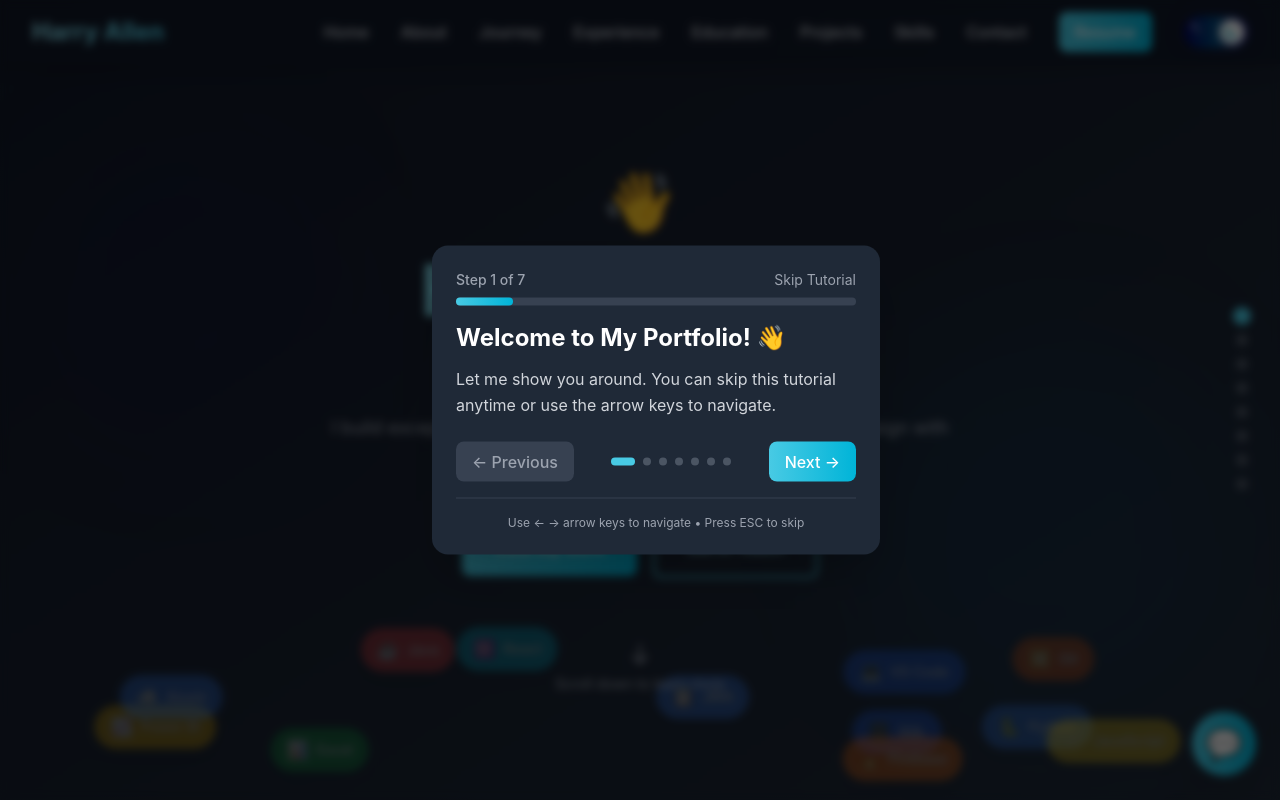
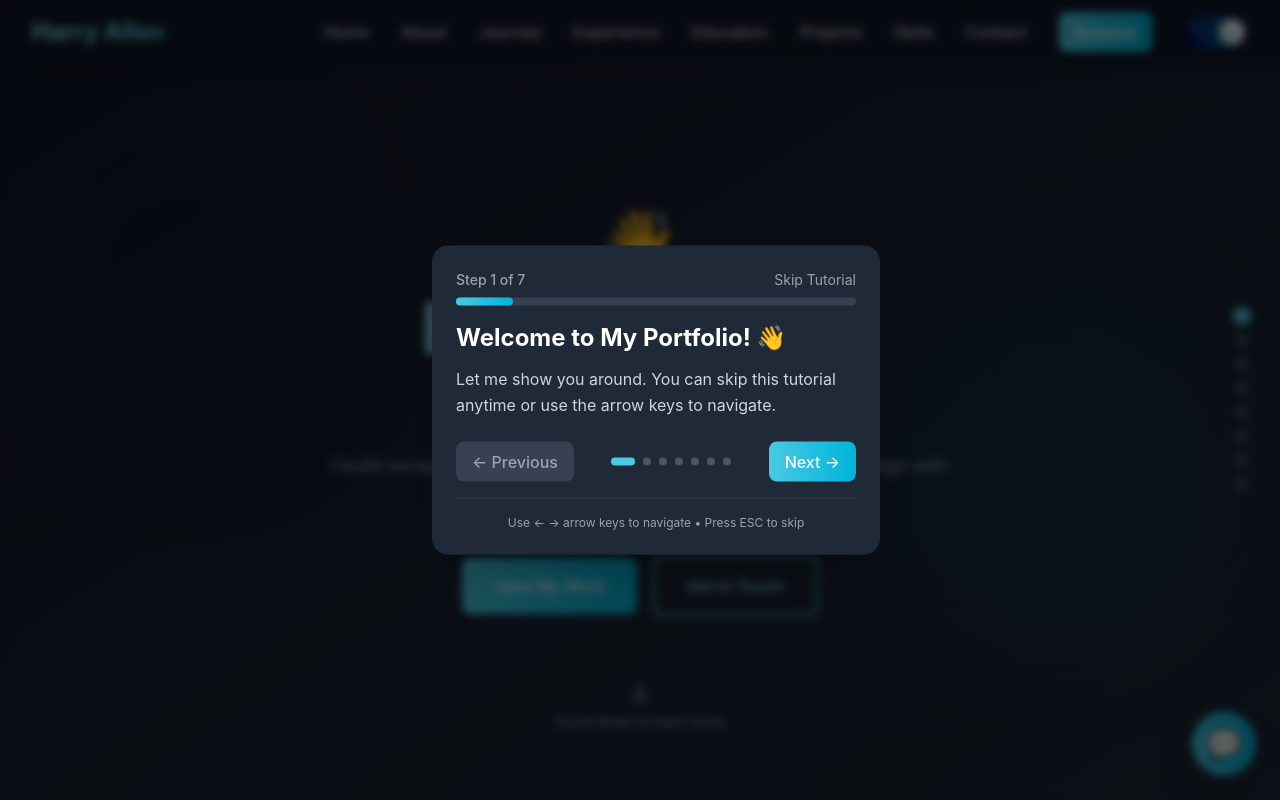
Before and after one commit to harryallenp1/portfolio-website, a React (Create React App) app: page / in a window 1280 px wide. Both pictures are taken after a click on the button "Enter Portfolio". Built offline with nearby package versions, Linux system fonts and the light colour scheme; the HTML template or start-up script is replaced by a standard one.

Commit message:
Implement smooth continuous scrolling and remove floating skills background

```diff
--- a/src/App.js
+++ b/src/App.js
@@ -13,7 +13,6 @@ import Footer from './components/Footer';
 import IntroPage from './components/IntroPage';
 import Chatbot from './components/Chatbot';
 import Tutorial from './components/Tutorial';
-import FloatingSkills from './components/FloatingSkills';
 import ResumePage from './pages/ResumePage';
 
 function App() {
@@ -21,7 +20,6 @@ function App() {
   const [showIntro, setShowIntro] = useState(true);
   const [showTutorial, setShowTutorial] = useState(false);
   const [currentPage, setCurrentPage] = useState(0);
-  const [isTransitioning, setIsTransitioning] = useState(false);
 
   useEffect(() => {
     if (darkMode) {
@@ -33,80 +31,33 @@ function App() {
 
   const HomePage = () => {
 
-    const handlePageChange = useCallback((newPage) => {
-      if (isTransitioning || newPage === currentPage || newPage < 0 || newPage >= 8) {
-        return;
+    const handlePageChange = useCallback((sectionId) => {
+      const element = document.getElementById(sectionId);
+      const scrollContainer = document.getElementById('scroll-container');
+
+      if (element && scrollContainer) {
+        const elementPosition = element.offsetTop;
+        const offsetPosition = elementPosition - 80; // Account for navbar (64px) + some padding
+
+        scrollContainer.scrollTo({
+          top: offsetPosition,
+          behavior: 'smooth'
+        });
       }
-
-      setIsTransitioning(true);
-      setCurrentPage(newPage);
-
-      setTimeout(() => {
-        setIsTransitioning(false);
-      }, 500);
-    }, [isTransitioning, currentPage]);
+    }, []);
 
     const pages = [
-      { component: <Hero onNavigate={handlePageChange} />, name: 'Hero' },
-      { component: <About />, name: 'About' },
-      { component: <Journey />, name: 'My Journey' },
-      { component: <Experience />, name: 'Experience' },
-      { component: <Education />, name: 'Education' },
-      { component: <Projects />, name: 'Projects' },
-      { component: <Skills />, name: 'Skills' },
-      { component: <Contact />, name: 'Contact' },
+      { component: <Hero onNavigate={handlePageChange} />, name: 'Hero', id: 'hero' },
+      { component: <About />, name: 'About', id: 'about' },
+      { component: <Journey />, name: 'My Journey', id: 'journey' },
+      { component: <Experience />, name: 'Experience', id: 'experience' },
+      { component: <Education />, name: 'Education', id: 'education' },
+      { component: <Projects />, name: 'Projects', id: 'projects' },
+      { component: <Skills />, name: 'Skills', id: 'skills' },
+      { component: <Contact />, name: 'Contact', id: 'contact' },
     ];
 
-    // Wheel event handler with scroll threshold
-    useEffect(() => {
-      let lastScrollTime = 0;
-      const SCROLL_THRESHOLD = 30; // Lower threshold for more responsive scrolling
 
-      const handleWheel = (e) => {
-        const scrollIntensity = Math.abs(e.deltaY);
-
-        // If scroll is gentle (below threshold), allow normal scrolling within page
-        if (scrollIntensity < SCROLL_THRESHOLD) {
-          return; // Don't prevent default, allow internal scrolling
-        }
-
-        // Hard scroll detected - change page
-        e.preventDefault();
-
-        const now = Date.now();
-        if (now - lastScrollTime < 600) return; // Reduced throttle for smoother feel
-
-        lastScrollTime = now;
-
-        if (e.deltaY > 0 && currentPage < pages.length - 1) {
-          handlePageChange(currentPage + 1);
-        } else if (e.deltaY < 0 && currentPage > 0) {
-          handlePageChange(currentPage - 1);
-        }
-      };
-
-      const handleKeyDown = (e) => {
-        if (e.key === 'ArrowDown' || e.key === 'PageDown') {
-          e.preventDefault();
-          if (currentPage < pages.length - 1) {
-            handlePageChange(currentPage + 1);
-          }
-        } else if (e.key === 'ArrowUp' || e.key === 'PageUp') {
-          e.preventDefault();
-          if (currentPage > 0) {
-            handlePageChange(currentPage - 1);
-          }
-        }
-      };
-
-      window.addEventListener('wheel', handleWheel, { passive: false });
-      window.addEventListener('keydown', handleKeyDown);
-
-      return () => {
-        window.removeEventListener('wheel', handleWheel);
-        window.removeEventListener('keydown', handleKeyDown);
-      };
-    }, [currentPage, pages.length, handlePageChange]);
 
     return (
       <>
@@ -119,9 +70,6 @@ function App() {
 
         <div className={`min-h-screen transition-colors duration-300 ${darkMode ? 'dark' : ''}`}>
           <div className="bg-gradient-to-br from-gray-50 to-gray-100 dark:from-gray-900 dark:to-gray-800 text-gray-900 dark:text-gray-100 h-screen overflow-hidden relative">
-            {/* Floating Skills Background */}
-            <FloatingSkills isSkillsPage={currentPage === 6} isIntroPage={showIntro} />
-
             {!showIntro && (
               <Navbar
                 darkMode={darkMode}
@@ -137,8 +85,7 @@ function App() {
               {pages.map((page, index) => (
                 <button
                   key={index}
-                  onClick={() => handlePageChange(index)}
-                  disabled={isTransitioning}
+                  onClick={() => handlePageChange(page.id)}
                   className={`w-3 h-3 rounded-full transition-all duration-300 ${
                     currentPage === index
                       ? 'bg-navy-900 dark:bg-dark-accent scale-150'
@@ -150,25 +97,28 @@ function App() {
             </div>
           )}
 
-          {/* Current Page with Animation */}
+          {/* Scrollable Container */}
           <div
-            key={currentPage}
-            className="h-screen w-full absolute top-0 left-0 transition-all duration-700 ease-out overflow-y-auto relative z-10"
+            id="scroll-container"
+            className="h-screen w-full overflow-y-auto overflow-x-hidden scroll-smooth"
             style={{
-              transform: isTransitioning ? 'translateY(-100%)' : 'translateY(0)',
-              opacity: isTransitioning ? 0 : 1,
-              paddingTop: showIntro ? '0' : '64px', // Space for navbar only when not on intro
+              paddingTop: showIntro ? '0' : '64px',
+              scrollBehavior: 'smooth',
             }}
           >
-            {pages[currentPage].component}
+            {pages.map((page, index) => (
+              <section
+                key={index}
+                id={page.id}
+                className="min-h-screen w-full"
+              >
+                {page.component}
+              </section>
+            ))}
+
+            {/* Footer */}
+            <Footer />
           </div>
-
-          {/* Footer on last page */}
-          {currentPage === pages.length - 1 && (
-            <div className="absolute bottom-0 w-full">
-              <Footer />
-            </div>
-          )}
         </div>
 
         {/* AI Chatbot - Only show when not on intro */}
--- a/src/components/FloatingSkills.js
+++ b/src/components/FloatingSkills.js
@@ -5,19 +5,52 @@ const FloatingSkills = ({ isSkillsPage, isIntroPage }) => {
   const skillRefs = useRef([]);
 
   const skills = [
-    { name: 'Python', color: 'bg-blue-500', icon: '🐍' },
-    { name: 'JavaScript', color: 'bg-yellow-400', icon: '⚡' },
-    { name: 'React', color: 'bg-cyan-500', icon: '⚛️' },
-    { name: 'Java', color: 'bg-red-500', icon: '☕' },
-    { name: 'SQL', color: 'bg-blue-600', icon: '🗄️' },
-    { name: 'Excel', color: 'bg-green-600', icon: '📊' },
-    { name: 'Power BI', color: 'bg-yellow-500', icon: '📈' },
-    { name: 'Azure', color: 'bg-blue-500', icon: '☁️' },
-    { name: 'Git', color: 'bg-orange-600', icon: '🔀' },
-    { name: 'Firebase', color: 'bg-orange-500', icon: '🔥' },
-    { name: 'VS Code', color: 'bg-blue-600', icon: '💻' },
-    { name: 'JIRA', color: 'bg-blue-500', icon: '📋' },
+    { name: 'Python', color: 'bg-blue-500' },
+    { name: 'JavaScript', color: 'bg-yellow-400' },
+    { name: 'React', color: 'bg-cyan-500' },
+    { name: 'Java', color: 'bg-red-500' },
+    { name: 'SQL', color: 'bg-blue-600' },
+    { name: 'Excel', color: 'bg-green-600' },
+    { name: 'Power BI', color: 'bg-yellow-500' },
+    { name: 'Azure', color: 'bg-blue-500' },
+    { name: 'Git', color: 'bg-orange-600' },
+    { name: 'Firebase', color: 'bg-orange-500' },
+    { name: 'VS Code', color: 'bg-blue-600' },
+    { name: 'JIRA', color: 'bg-blue-500' },
   ];
+
+  const getSkillIcon = (skillName) => {
+    const iconProps = { className: "w-5 h-5", fill: "currentColor", viewBox: "0 0 24 24" };
+
+    switch(skillName) {
+      case 'Python':
+        return <svg {...iconProps}><path d="M14.25.18l.9.2.73.26.59.3.45.32.34.34.25.34.16.33.1.3.04.26.02.2-.01.13V8.5l-.05.63-.13.55-.21.46-.26.38-.3.31-.33.25-.35.19-.35.14-.33.1-.3.07-.26.04-.21.02H8.77l-.69.05-.59.14-.5.22-.41.27-.33.32-.27.35-.2.36-.15.37-.1.35-.07.32-.04.27-.02.21v3.06H3.17l-.21-.03-.28-.07-.32-.12-.35-.18-.36-.26-.36-.36-.35-.46-.32-.59-.28-.73-.21-.88-.14-1.05-.05-1.23.06-1.22.16-1.04.24-.87.32-.71.36-.57.4-.44.42-.33.42-.24.4-.16.36-.1.32-.05.24-.01h.16l.06.01h8.16v-.83H6.18l-.01-2.75-.02-.37.05-.34.11-.31.17-.28.25-.26.31-.23.38-.2.44-.18.51-.15.58-.12.64-.1.71-.06.77-.04.84-.02 1.27.05zm-6.3 1.98l-.23.33-.08.41.08.41.23.34.33.22.41.09.41-.09.33-.22.23-.34.08-.41-.08-.41-.23-.33-.33-.22-.41-.09-.41.09zm13.09 3.95l.28.06.32.12.35.18.36.27.36.35.35.47.32.59.28.73.21.88.14 1.04.05 1.23-.06 1.23-.16 1.04-.24.86-.32.71-.36.57-.4.45-.42.33-.42.24-.4.16-.36.09-.32.05-.24.02-.16-.01h-8.22v.82h5.84l.01 2.76.02.36-.05.34-.11.31-.17.29-.25.25-.31.24-.38.2-.44.17-.51.15-.58.13-.64.09-.71.07-.77.04-.84.01-1.27-.04-1.07-.14-.9-.2-.73-.25-.59-.3-.45-.33-.34-.34-.25-.34-.16-.33-.1-.3-.04-.25-.02-.2.01-.13v-5.34l.05-.64.13-.54.21-.46.26-.38.3-.32.33-.24.35-.2.35-.14.33-.1.3-.06.26-.04.21-.02.13-.01h5.84l.69-.05.59-.14.5-.21.41-.28.33-.32.27-.35.2-.36.15-.36.1-.35.07-.32.04-.28.02-.21V6.07h2.09l.14.01zm-6.47 14.25l-.23.33-.08.41.08.41.23.33.33.23.41.08.41-.08.33-.23.23-.33.08-.41-.08-.41-.23-.33-.33-.23-.41-.08-.41.08z"/></svg>;
+      case 'JavaScript':
+        return <svg {...iconProps}><path d="M0 0h24v24H0V0zm22.034 18.276c-.175-1.095-.888-2.015-3.003-2.873-.736-.345-1.554-.585-1.797-1.14-.091-.33-.105-.51-.046-.705.15-.646.915-.84 1.515-.66.39.12.75.42.976.9 1.034-.676 1.034-.676 1.755-1.125-.27-.42-.404-.601-.586-.78-.63-.705-1.469-1.065-2.834-1.034l-.705.089c-.676.165-1.32.525-1.71 1.005-1.14 1.291-.811 3.541.569 4.471 1.365 1.02 3.361 1.244 3.616 2.205.24 1.17-.87 1.545-1.966 1.41-.811-.18-1.26-.586-1.755-1.336l-1.83 1.051c.21.48.45.689.81 1.109 1.74 1.756 6.09 1.666 6.871-1.004.029-.09.24-.705.074-1.65l.046.067zm-8.983-7.245h-2.248c0 1.938-.009 3.864-.009 5.805 0 1.232.063 2.363-.138 2.711-.33.689-1.18.601-1.566.48-.396-.196-.597-.466-.83-.855-.063-.105-.11-.196-.127-.196l-1.825 1.125c.305.63.75 1.172 1.324 1.517.855.51 2.004.675 3.207.405.783-.226 1.458-.691 1.811-1.411.51-.93.402-2.07.397-3.346.012-2.054 0-4.109 0-6.179l.004-.056z"/></svg>;
+      case 'React':
+        return <svg {...iconProps} viewBox="-11.5 -10.23174 23 20.46348"><circle cx="0" cy="0" r="2.05" fill="currentColor"/><g stroke="currentColor" strokeWidth="1" fill="none"><ellipse rx="11" ry="4.2"/><ellipse rx="11" ry="4.2" transform="rotate(60)"/><ellipse rx="11" ry="4.2" transform="rotate(120)"/></g></svg>;
+      case 'Java':
+        return <svg {...iconProps}><path d="M8.851 18.56s-.917.534.653.714c1.902.218 2.874.187 4.969-.211 0 0 .552.346 1.321.646-4.699 2.013-10.633-.118-6.943-1.149M8.276 15.933s-1.028.761.542.924c2.032.209 3.636.227 6.413-.308 0 0 .384.389.987.602-5.679 1.661-12.007.13-7.942-1.218M13.116 11.475c1.158 1.333-.304 2.533-.304 2.533s2.939-1.518 1.589-3.418c-1.261-1.772-2.228-2.652 3.007-5.688 0-.001-8.216 2.051-4.292 6.573M19.33 20.504s.679.559-.747.991c-2.712.822-11.288 1.069-13.669.033-.856-.373.75-.89 1.254-.998.527-.114.828-.093.828-.093-.953-.671-6.156 1.317-2.643 1.887 9.58 1.553 17.462-.7 14.977-1.82M9.292 13.21s-4.362 1.036-1.544 1.412c1.189.159 3.561.123 5.77-.062 1.806-.152 3.618-.477 3.618-.477s-.637.272-1.098.587c-4.429 1.165-12.986.623-10.522-.568 2.082-1.006 3.776-.892 3.776-.892M17.116 17.584c4.503-2.34 2.421-4.589.968-4.285-.355.074-.515.138-.515.138s.132-.207.385-.297c2.875-1.011 5.086 2.981-.928 4.562 0-.001.07-.062.09-.118M14.401 0s2.494 2.494-2.365 6.33c-3.896 3.077-.888 4.832-.001 6.836-2.274-2.053-3.943-3.858-2.824-5.539 1.644-2.469 6.197-3.665 5.19-7.627M9.734 23.924c4.322.277 10.959-.153 11.116-2.198 0 0-.302.775-3.572 1.391-3.688.694-8.239.613-10.937.168 0-.001.553.457 3.393.639"/></svg>;
+      case 'SQL':
+        return <svg {...iconProps}><path d="M12 0C5.373 0 0 5.373 0 12s5.373 12 12 12 12-5.373 12-12S18.627 0 12 0zm-1.5 6h3v3h-3V6zm0 4.5h3v7.5h-3v-7.5z"/></svg>;
+      case 'Excel':
+        return <svg {...iconProps}><path d="M23 1.5q.41 0 .7.3.3.29.3.7v19q0 .41-.3.7-.29.3-.7.3H7q-.41 0-.7-.3-.3-.29-.3-.7V18H1q-.41 0-.7-.3-.3-.29-.3-.7V7q0-.41.3-.7Q.58 6 1 6h5V2.5q0-.41.3-.7.29-.3.7-.3zM6 13.28l1.42 2.66h2.14l-2.38-3.87 2.34-3.8H7.46l-1.3 2.4-.05.08-.04.09-.64-1.28-.66-1.29H2.59l2.27 3.82-2.48 3.85h2.16z"/></svg>;
+      case 'Power BI':
+        return <svg {...iconProps}><path d="M10.5 7.5h3v13.5h-3zm-4.5 4.5h3v9H6zm9-9h3v22.5h-3z"/></svg>;
+      case 'Azure':
+        return <svg {...iconProps}><path d="M22.379 23.343a1.62 1.62 0 0 0 1.536-2.14v.002L17.35 1.76A1.62 1.62 0 0 0 15.816.657H8.184A1.62 1.62 0 0 0 6.65 1.76L.086 21.204a1.62 1.62 0 0 0 1.536 2.139h4.741a1.62 1.62 0 0 0 1.535-1.103l.977-2.892 4.947 3.675c.28.208.618.32.966.32m-3.084-12.531l3.624 10.739a.54.54 0 0 1-.51.713v-.001h-.03a.54.54 0 0 1-.322-.106l-8.306-6.17a.54.54 0 0 1-.03-.828l4.75-3.526a.54.54 0 0 1 .824.179z"/></svg>;
+      case 'Git':
+        return <svg {...iconProps}><path d="M23.546 10.93L13.067.452c-.604-.603-1.582-.603-2.188 0L8.708 2.627l2.76 2.76c.645-.215 1.379-.07 1.889.441.516.515.658 1.258.438 1.9l2.658 2.66c.645-.223 1.387-.078 1.9.435.721.72.721 1.884 0 2.604-.719.719-1.881.719-2.6 0-.539-.541-.674-1.337-.404-1.996L12.86 8.955v6.525c.176.086.342.203.488.348.713.721.713 1.883 0 2.6-.719.721-1.889.721-2.609 0-.719-.719-.719-1.879 0-2.598.182-.18.387-.316.605-.406V8.835c-.217-.091-.424-.222-.6-.401-.545-.545-.676-1.342-.396-2.009L7.636 3.7.45 10.881c-.6.605-.6 1.584 0 2.189l10.48 10.477c.604.604 1.582.604 2.186 0l10.43-10.43c.605-.603.605-1.582 0-2.187"/></svg>;
+      case 'Firebase':
+        return <svg {...iconProps}><path d="M3.89 15.672L6.255.461A.542.542 0 017.27.288l2.543 4.771zm16.794 3.692l-2.25-14a.54.54 0 00-.919-.295L3.316 19.365l7.856 4.427a1.621 1.621 0 001.588 0zM14.3 7.147l-1.82-3.482a.542.542 0 00-.96 0L3.53 17.984z"/></svg>;
+      case 'VS Code':
+        return <svg {...iconProps}><path d="M23.15 2.587L18.21.21a1.494 1.494 0 0 0-1.705.29l-9.46 8.63-4.12-3.128a.999.999 0 0 0-1.276.057L.327 7.261A1 1 0 0 0 .326 8.74L3.899 12 .326 15.26a1 1 0 0 0 .001 1.479L1.65 17.94a.999.999 0 0 0 1.276.057l4.12-3.128 9.46 8.63a1.492 1.492 0 0 0 1.704.29l4.942-2.377A1.5 1.5 0 0 0 24 20.06V3.939a1.5 1.5 0 0 0-.85-1.352zm-5.146 14.861L10.826 12l7.178-5.448v10.896z"/></svg>;
+      case 'JIRA':
+        return <svg {...iconProps}><path d="M11.571 11.513H0a5.218 5.218 0 0 0 5.232 5.215h2.13v2.057A5.215 5.215 0 0 0 12.575 24V12.518a1.005 1.005 0 0 0-1.005-1.005zm5.723-5.756H5.736a5.215 5.215 0 0 0 5.215 5.214h2.129v2.058a5.218 5.218 0 0 0 5.215 5.214V6.758a1.001 1.001 0 0 0-1.001-1.001zM23.013 0H11.455a5.215 5.215 0 0 0 5.215 5.215h2.129v2.057A5.215 5.215 0 0 0 24 12.483V1.005A1.001 1.001 0 0 0 23.013 0Z"/></svg>;
+      default:
+        return null;
+    }
+  };
 
   // Generate random static positions for each skill - at the bottom of screen
   const [skillPositions] = useState(() =>
@@ -80,15 +113,16 @@ const FloatingSkills = ({ isSkillsPage, isIntroPage }) => {
           <div
             key={index}
             ref={(el) => (skillRefs.current[index] = el)}
-            className={`absolute transition-all duration-700 ease-out ${
+            className={`absolute ${
               isSkillsPage ? 'opacity-0 scale-150' : 'opacity-40'
             }`}
             style={{
               left: `${targetX}%`,
               top: `${targetY}%`,
               transform: `translate(calc(-50% + ${repulsion.x}px), calc(-50% + ${repulsion.y}px))`,
-              transitionProperty: isSkillsPage ? 'all' : 'transform',
-              transitionDuration: isSkillsPage ? '1000ms' : '200ms',
+              transition: isSkillsPage
+                ? 'opacity 800ms ease-out, transform 800ms ease-out, left 0ms, top 0ms'
+                : 'transform 100ms ease-out, left 0ms, top 0ms',
             }}
           >
             <div
@@ -97,7 +131,7 @@ const FloatingSkills = ({ isSkillsPage, isIntroPage }) => {
                 filter: 'blur(0.5px)',
               }}
             >
-              <span className="text-lg">{skill.icon}</span>
+              {getSkillIcon(skill.name)}
               <span>{skill.name}</span>
             </div>
           </div>
--- a/src/components/Hero.js
+++ b/src/components/Hero.js
@@ -27,7 +27,7 @@ const Hero = ({ onNavigate }) => {
   }, []);
 
   return (
-    <section id="home" className="min-h-full flex items-center justify-center px-4 relative">
+    <section id="home" className="h-full flex items-center justify-center px-4 relative pt-36">
       {/* Animated background elements */}
       <div className="absolute inset-0 overflow-hidden pointer-events-none">
         <div className="absolute top-20 left-10 w-72 h-72 bg-navy-900/10 rounded-full blur-3xl animate-float"></div>
@@ -57,13 +57,13 @@ const Hero = ({ onNavigate }) => {
         {/* CTA Buttons */}
         <div className="flex flex-col sm:flex-row gap-4 justify-center items-center animate-fadeInUp delay-400">
           <button
-            onClick={() => onNavigate && onNavigate(5)}
+            onClick={() => onNavigate && onNavigate('projects')}
             className="px-8 py-4 bg-gradient-to-r from-navy-900 to-navy-600 dark:from-dark-accent dark:to-dark-secondary text-white rounded-lg font-medium hover:shadow-2xl hover:scale-110 transition-all duration-300 w-full sm:w-auto hover-glow"
           >
             View My Work
           </button>
           <button
-            onClick={() => onNavigate && onNavigate(7)}
+            onClick={() => onNavigate && onNavigate('contact')}
             className="px-8 py-4 border-2 border-navy-900 dark:border-dark-accent text-navy-900 dark:text-dark-accent rounded-lg font-medium hover:bg-navy-900 dark:hover:bg-dark-accent hover:text-white transition-all duration-300 w-full sm:w-auto hover:scale-110"
           >
             Get In Touch
@@ -73,7 +73,7 @@ const Hero = ({ onNavigate }) => {
         {/* Scroll indicator */}
         <div className="mt-16 animate-bounce animate-fadeInUp delay-500">
           <button
-            onClick={() => onNavigate && onNavigate(1)}
+            onClick={() => onNavigate && onNavigate('about')}
             className="text-gray-400 hover:text-navy-900 dark:hover:text-dark-accent transition-colors duration-300"
           >
             <svg className="w-6 h-6 mx-auto" fill="none" stroke="currentColor" viewBox="0 0 24 24">
--- a/src/components/Navbar.js
+++ b/src/components/Navbar.js
@@ -6,14 +6,14 @@ const Navbar = ({ darkMode, setDarkMode, onNavigate, onLogoClick }) => {
   const navigate = useNavigate();
 
   const navItems = [
-    { name: 'Home', page: 0 },
-    { name: 'About', page: 1 },
-    { name: 'Journey', page: 2 },
-    { name: 'Experience', page: 3 },
-    { name: 'Education', page: 4 },
-    { name: 'Projects', page: 5 },
-    { name: 'Skills', page: 6 },
-    { name: 'Contact', page: 7 },
+    { name: 'Home', id: 'hero' },
+    { name: 'About', id: 'about' },
+    { name: 'Journey', id: 'journey' },
+    { name: 'Experience', id: 'experience' },
+    { name: 'Education', id: 'education' },
+    { name: 'Projects', id: 'projects' },
+    { name: 'Skills', id: 'skills' },
+    { name: 'Contact', id: 'contact' },
   ];
 
   return (
@@ -35,7 +35,7 @@ const Navbar = ({ darkMode, setDarkMode, onNavigate, onLogoClick }) => {
             {navItems.map((item) => (
               <button
                 key={item.name}
-                onClick={() => onNavigate && onNavigate(item.page)}
+                onClick={() => onNavigate && onNavigate(item.id)}
                 className="text-gray-700 dark:text-gray-300 hover:text-navy-900 dark:hover:text-navy-700 transition-colors duration-300 font-medium relative group"
               >
                 {item.name}
@@ -148,7 +148,7 @@ const Navbar = ({ darkMode, setDarkMode, onNavigate, onLogoClick }) => {
               <button
                 key={item.name}
                 onClick={() => {
-                  onNavigate && onNavigate(item.page);
+                  onNavigate && onNavigate(item.id);
                   setIsOpen(false);
                 }}
                 className="block w-full text-left px-3 py-2 rounded-md text-gray-700 dark:text-gray-300 hover:bg-gray-100 dark:hover:bg-gray-800 transition-colors duration-300"
```
